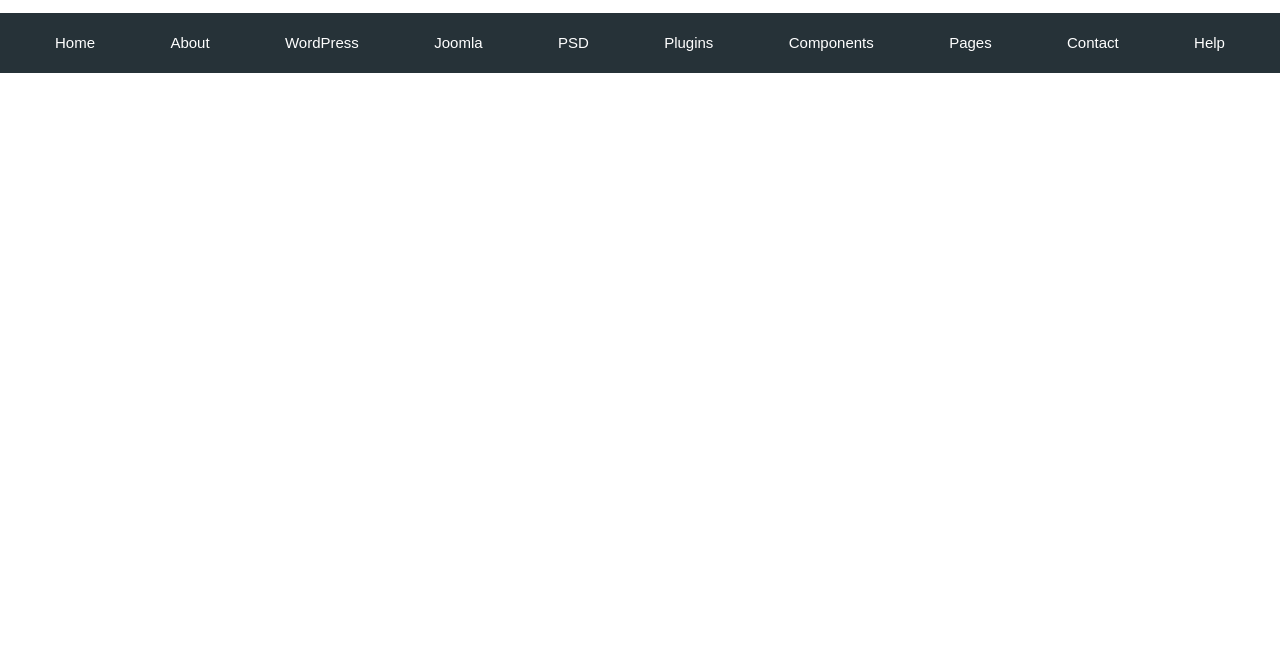
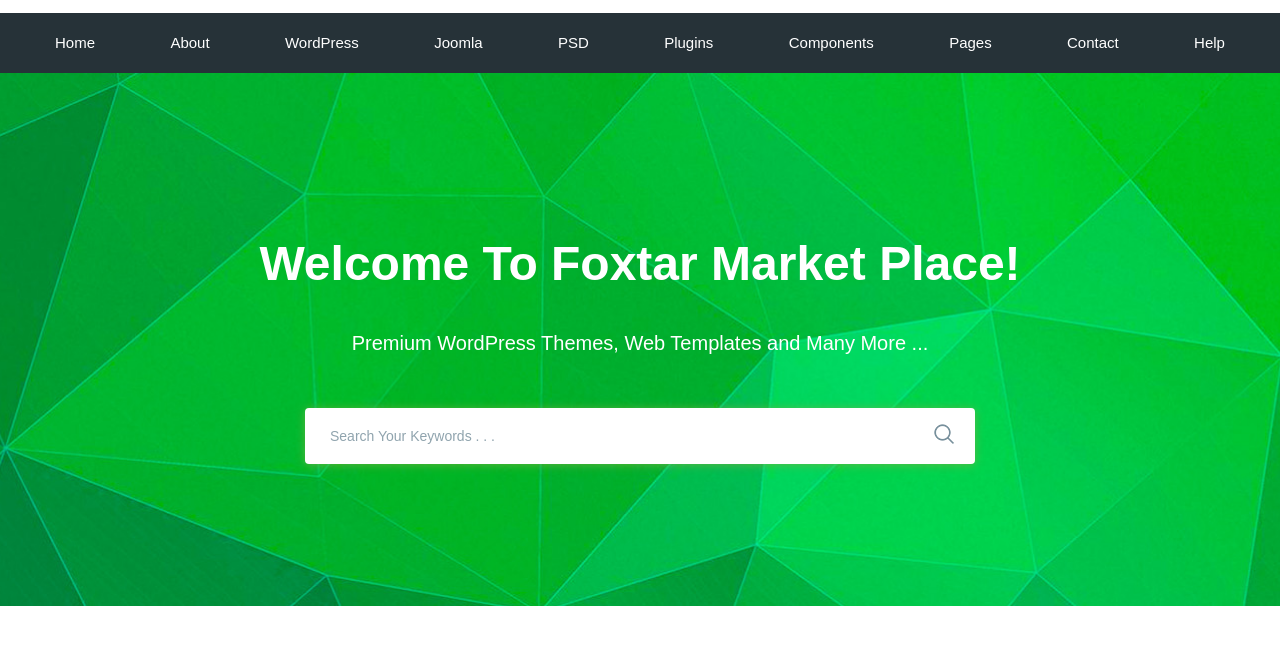
Before and after one commit to meyirman-is-creator/moderno, a website: page app/index.html in a window 1280 px wide. Shown: the part 77-722 px from the top of the page. Drawn offline with nearby package versions, Linux system fonts and the light colour scheme; files that its build step writes are made by us from their sources.

Commit message:
added search section

```diff
--- a/app/index.html
+++ b/app/index.html
@@ -50,9 +50,24 @@
                 </nav>
             </div>
         </div>
+    </header>
 
-    </header>
-    <!-- 44:53 -->
+    <section class="search" style="background-image: url(images/search-bg.jpg);">
+        <div class="container">
+            <div class="search__inner">
+                <div class="search__inner-title">Welcome To Foxtar Market Place!</div>
+                <div class="search__inner-text">Premium WordPress Themes, Web Templates and Many More ...</div>
+                <div class="search__inner-form">
+                    <form >
+                        <input type="text" placeholder="Search Your Keywords . . ." name="" id="" required>
+                        <button type="submit">
+                            <img src="images/icons/search.png" alt="">
+                        </button>
+                    </form>
+                </div>
+            </div>
+        </div>
+    </section>
     <script src="https://ajax.googleapis.com/ajax/libs/jquery/3.7.1/jquery.min.js"></script>
     <script src="js/main.min.js"></script>
     <script src="js/libs.min.js"></script>
--- a/app/scss/style.scss
+++ b/app/scss/style.scss
@@ -58,3 +58,64 @@
 .menu__list-link:hover{
     text-decoration: underline;
 }
+.search{
+    background-repeat: no-repeat;
+    background-size: cover;
+    background-position: center;
+    min-height: 533px;
+}
+.search__inner{
+    padding: 155px 0 100px;
+    color: white;
+    text-align: center;
+    &-title{
+        margin-bottom: 28px;
+        font-size: 48px;
+        font-weight: 700;
+        line-height: 72px;
+    }
+    &-text{
+        margin-bottom: 50px;
+        font-size: 20px;
+        font-weight: 500;
+        line-height: 30px;
+    }
+    &-form{
+        max-width: 670px;
+        margin: 0 auto;
+        position: relative;
+        form{
+            display: flex;
+        }
+        input{
+            display: block;
+            width: 100%;
+            box-shadow: 0px 1px 10px 0px rgba(124, 178, 64, 0.75);
+            border-radius: 4px;
+            background-color: rgb(255, 255, 255);
+            height: 56px;
+            border: none;
+            font-size: 14px;
+            font-weight: 500;
+            outline: none;
+            padding-left: 25px;
+            padding-right: 60px;
+            &:focus{
+                border: 2px solid $color-text;
+            }
+            &::placeholder{
+                color: #90a4ae;
+            }
+        }
+        button{
+            position: absolute;
+            border: none;
+            background-color: transparent;
+            right: 15px;
+            top: 15px;
+        }
+        button:hover{
+            cursor: pointer;
+        }
+    }
+}
```
Also changed, not shown: app/images/icons/search.png (added), app/images/search-bg.jpg (added).
